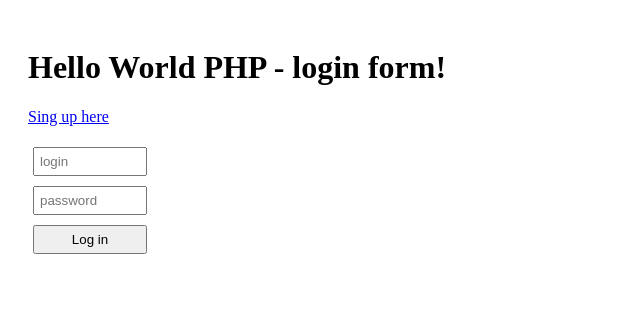
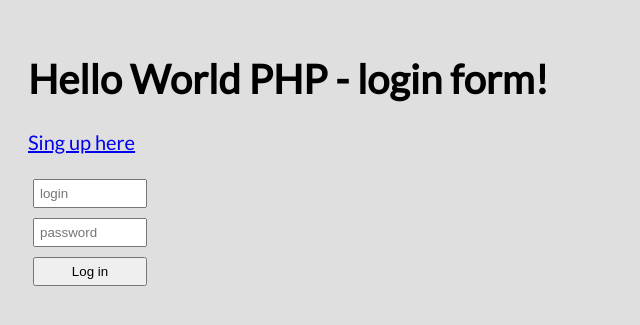
Before and after one commit to Andy1Blue/Hello-World-PHP, a PHP site: page / in a window 1280 px wide. Shown: the top 325 px of the page, without its empty margins (0-640 px from the left). Run offline with PHP 8.4, Linux system fonts and the light colour scheme; a stand-in replaces the project's code that opens the database connection.

Commit message:
Changing in css

```diff
--- a/style.css
+++ b/css/style.css
@@ -1,4 +1,9 @@
+@import url('https://fonts.googleapis.com/css?family=Lato');
+
 body {
+  background-color: #dfdfdf;
+  font-family: 'Lato', sans-serif;
+  font-size: 20px;
   padding: 20px;
 }
 
--- a/index.php
+++ b/index.php
@@ -15,7 +15,7 @@
     <meta charset="utf-8">
     <title>Login form</title>
   </head>
-  <link rel="stylesheet" href="style.css">
+  <link rel="stylesheet" href="css/style.css">
   <body>
 
     <h1>Hello World PHP - login form!</h1>
--- a/panel.php
+++ b/panel.php
@@ -11,7 +11,7 @@
     <meta charset="utf-8">
     <title>User panel</title>
   </head>
-  <link rel="stylesheet" href="style.css">
+  <link rel="stylesheet" href="css/style.css">
   <body>
 
     <?php
--- a/register.php
+++ b/register.php
@@ -101,7 +101,7 @@
     <title>Sing up new user</title>
     <script src="https://www.google.com/recaptcha/api.js" async defer></script>
   </head>
-  <link rel="stylesheet" href="style.css">
+  <link rel="stylesheet" href="css/style.css">
   <body>
 
     <h1>Register form</h1>
```
